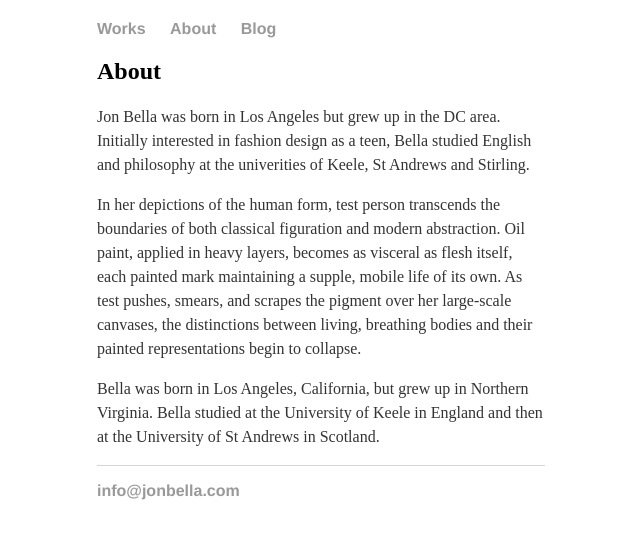
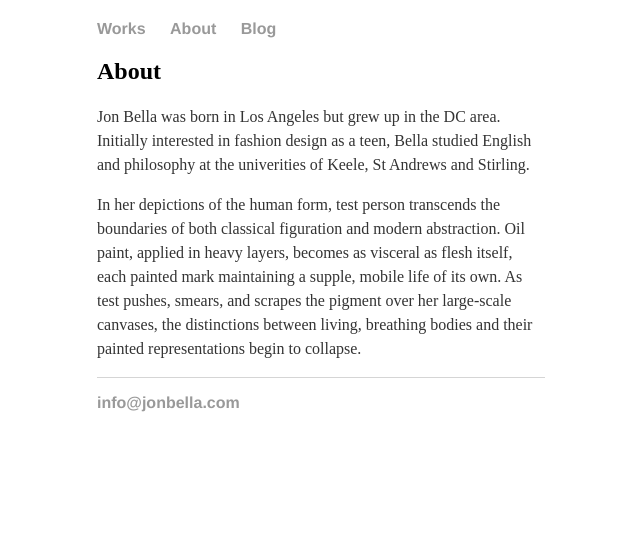
Before and after one commit to jonif0112/jonif0112.github.io, a Jekyll site: the page built from about/index.html, in a window 1280 px wide. Shown: the top 539 px of the page, without its empty margins (319-959 px from the left). Built offline with Jekyll 4.4.1, drawn with Linux system fonts in a browser that asks for light colours.

Commit message:
Update index.html

```diff
--- a/about/index.html
+++ b/about/index.html
@@ -10,6 +10,4 @@ title: About
 	<p>Jon Bella was born in Los Angeles but grew up in the DC area. Initially interested in fashion design as a teen, Bella studied English and philosophy at the univerities of Keele, St Andrews and Stirling.</p>
 
 	<p>In her depictions of the human form, test person transcends the boundaries of both classical figuration and modern abstraction. Oil paint, applied in heavy layers, becomes as visceral as flesh itself, each painted mark maintaining a supple, mobile life of its own. As test pushes, smears, and scrapes the pigment over her large-scale canvases, the distinctions between living, breathing bodies and their painted representations begin to collapse.</p>
-
-	<p>Bella was born in Los Angeles, California, but grew up in Northern Virginia. Bella studied at the University of Keele in England and then at the University of St Andrews in Scotland.</p>
 </div><!-- /.blurb -->
```
